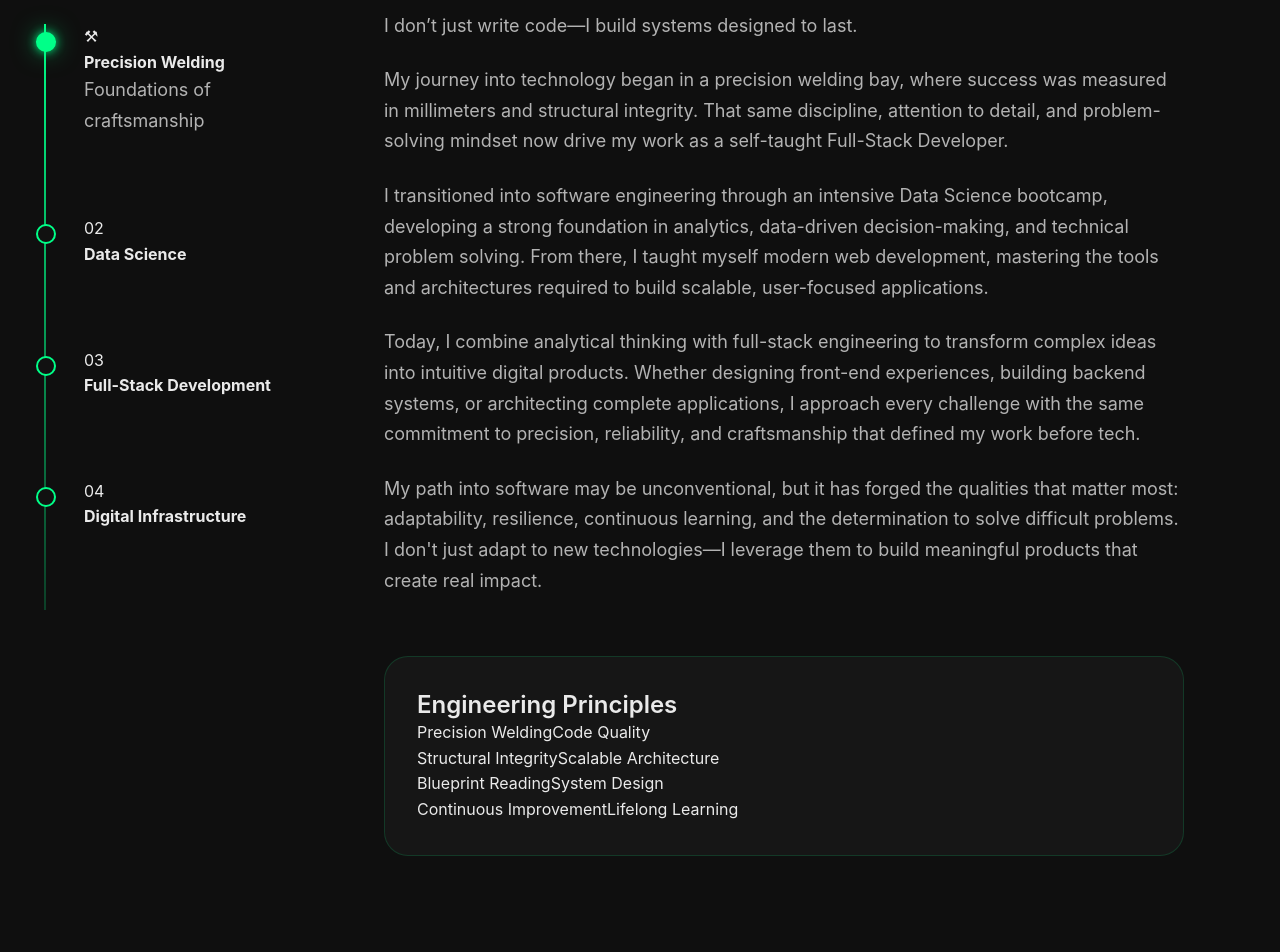
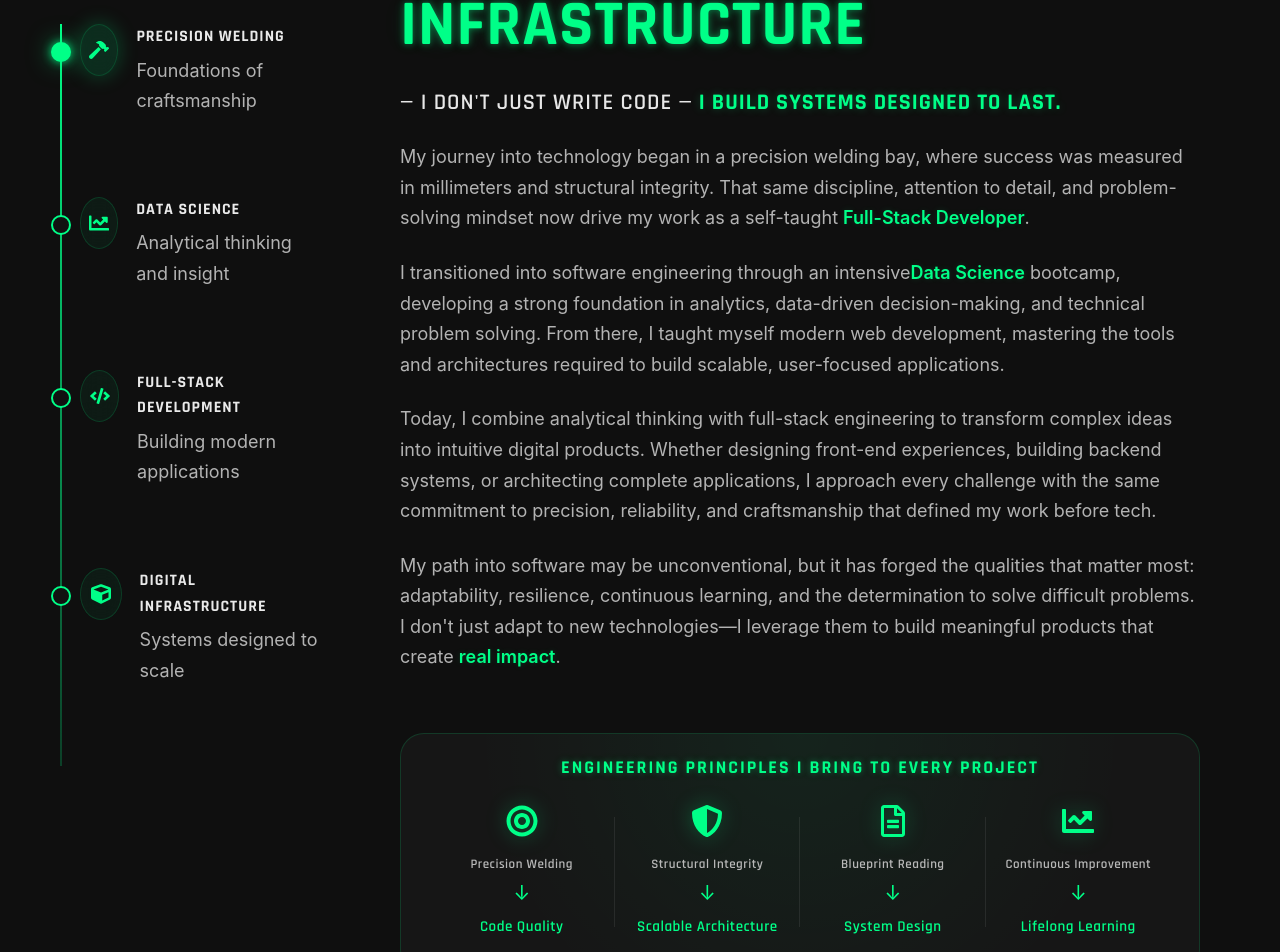
Before and after one commit to igbinedionelvis/elvis-portfolio-react, a React (Vite) app: page / in a window 1280 px wide. Shown: the part 976-1928 px from the top of the page. Built offline with nearby package versions, Linux system fonts and the light colour scheme.

Commit message:
feat(about): establish Iron-to-Infrastructure narrative system and engineering identity

```diff
--- a/src/components/About.jsx
+++ b/src/components/About.jsx
@@ -1,10 +1,21 @@
 import { motion } from "framer-motion";
+import {
+  FaHammer,
+  FaChartLine,
+  FaCode,
+  FaCube,
+  FaBullseye,
+  FaShieldAlt,
+  FaRegFileAlt
+} from "react-icons/fa";
 
 export default function About() {
   return (
     <section className="about" id="about">
 
-      <div className="about-container"></div><div className="about-story">
+      <div className="about-container">
+
+        <div className="about-story">
 
           <div className="timeline-column">
 
@@ -13,34 +24,53 @@ export default function About() {
             <div className="timeline-node active">
 
               <div className="timeline-icon">
-              ⚒
+                <FaHammer />
               </div>
 
               <div>
-
                 <h4>Precision Welding</h4>
-
-              <p>
-                Foundations of craftsmanship
-              </p>
-
+                <p>Foundations of craftsmanship</p>
               </div>
 
             </div>
 
             <div className="timeline-node">
-            <span>02</span>
+
+              <div className="timeline-icon">
+                <FaChartLine />
+              </div>
+
+              <div>
                 <h4>Data Science</h4>
+                <p>Analytical thinking and insight</p>
+              </div>
+
             </div>
 
             <div className="timeline-node">
-            <span>03</span>
+
+              <div className="timeline-icon">
+                <FaCode />
+              </div>
+
+              <div>
                 <h4>Full-Stack Development</h4>
+                <p>Building modern applications</p>
+              </div>
+
             </div>
 
             <div className="timeline-node">
-            <span>04</span>
+
+              <div className="timeline-icon">
+                <FaCube />
+              </div>
+
+              <div>
                 <h4>Digital Infrastructure</h4>
+                <p>Systems designed to scale</p>
+              </div>
+
             </div>
 
           </div>
@@ -52,23 +82,33 @@ export default function About() {
             </span>
 
             <h2>
-            FROM IRON TO INFRASTRUCTURE
+              FROM IRON TO{" "}
+              <span className="infrastructure-highlight">
+                INFRASTRUCTURE
+              </span>
             </h2>
 
-          <p>
-            I don’t just write code—I build systems designed to last.
+            <p className="mission-statement">
+              — I DON'T JUST WRITE CODE —
+              <span> I BUILD SYSTEMS DESIGNED TO LAST.</span>
             </p>
 
             <p>
               My journey into technology began in a precision welding bay,
               where success was measured in millimeters and structural integrity.
               That same discipline, attention to detail, and problem-solving mindset
-            now drive my work as a self-taught Full-Stack Developer.
+              now drive my work as a self-taught{" "}
+              <span className="story-highlight">
+                Full-Stack Developer
+              </span>.
             </p>
 
             <p>
               I transitioned into software engineering through an intensive
-            Data Science bootcamp, developing a strong foundation in analytics,
+              <span className="story-highlight">
+                Data Science
+              </span>{" "}
+              bootcamp, developing a strong foundation in analytics,
               data-driven decision-making, and technical problem solving.
               From there, I taught myself modern web development, mastering the
               tools and architectures required to build scalable, user-focused
@@ -89,33 +129,45 @@ export default function About() {
               the qualities that matter most: adaptability, resilience,
               continuous learning, and the determination to solve difficult
               problems. I don't just adapt to new technologies—I leverage them
-            to build meaningful products that create real impact.
+              to build meaningful products that create <span className="story-highlight">
+                real impact
+              </span>.
             </p>
 
             <div className="principles-panel">
 
               <h3>
-              Engineering Principles
+                ENGINEERING PRINCIPLES I BRING TO EVERY PROJECT
               </h3>
 
-            <div className="principle">
+              <div className="principles-row">
+
+                <div className="principle-item">
+                  <FaBullseye />
                   <span>Precision Welding</span>
-              <span>Code Quality</span>
+                  <div className="principle-arrow">↓</div>
+                  <strong>Code Quality</strong>
                 </div>
 
-            <div className="principle">
+                <div className="principle-item">
+                  <FaShieldAlt />
                   <span>Structural Integrity</span>
-              <span>Scalable Architecture</span>
+                  <div className="principle-arrow">↓</div>
+                  <strong>Scalable Architecture</strong>
                 </div>
 
-            <div className="principle">
+                <div className="principle-item">
+                  <FaRegFileAlt />
                   <span>Blueprint Reading</span>
-              <span>System Design</span>
+                  <div className="principle-arrow">↓</div>
+                  <strong>System Design</strong>
                 </div>
 
-            <div className="principle">
+                <div className="principle-item">
+                  <FaChartLine />
                   <span>Continuous Improvement</span>
-              <span>Lifelong Learning</span>
+                  <div className="principle-arrow">↓</div>
+                  <strong>Lifelong Learning</strong>
                 </div>
 
               </div>
@@ -124,6 +176,10 @@ export default function About() {
 
           </div>
 
-    </section>
+        </div>
+
+      </div>
+
+    </section >
   );
 }
--- a/src/styles.css
+++ b/src/styles.css
@@ -1,3 +1,5 @@
+@import url('https://fonts.googleapis.com/css2?family=Rajdhani:wght@500;600;700&display=swap');
+
 /* =========================
    GLOBAL RESET / BASE
 ========================= */
@@ -73,6 +75,7 @@ p {
   --content-sm: 600px;
   --content-md: 680px;
   --content-lg: 1440px;
+  --font-tech: 'Rajdhani', sans-serif;
 }
 
 /* =========================
@@ -851,13 +854,17 @@ p {
 }
 
 .about-tag {
+  font-family: var(--font-tech);
+
+  font-weight: 700;
+
   display: inline-block;
 
   color: #00ff88;
 
   font-size: 13px;
 
-  letter-spacing: 2px;
+  letter-spacing: 4px;
 
   text-transform: uppercase;
 
@@ -974,20 +981,29 @@ p {
 }
 
 .timeline-node {
+
   position: relative;
 
-  padding-left: 60px;
+  display: flex;
+
+  align-items: flex-start;
+
+  gap: 18px;
+
+  padding-left: 40px;
 
   margin-bottom: 80px;
 }
 
 .timeline-node::before {
+
   content: "";
 
   position: absolute;
 
-  left: 12px;
-  top: 8px;
+  left: 11px;
+
+  top: 18px;
 
   width: 16px;
   height: 16px;
@@ -1019,14 +1035,81 @@ p {
 }
 
 .story-content h2 {
+
+  font-family: var(--font-tech);
+
+  font-size: clamp(3rem, 5vw, 5rem);
+
+  font-weight: 700;
+
+  text-transform: uppercase;
+
+  letter-spacing: 1px;
+
+  line-height: 1;
+
   margin-bottom: 30px;
+
+  text-shadow:
+    0 0 12px rgba(255, 255, 255, .05);
+}
+
+.infrastructure-highlight {
+
+  color: #00ff88;
+
+  font-weight: 700;
+
+  text-shadow:
+    0 0 6px rgba(0, 255, 136, .35),
+    0 0 12px rgba(0, 255, 136, .20),
+    0 0 24px rgba(0, 255, 136, .08);
+}
+
+.mission-statement {
+
+  font-family: var(--font-tech);
+
+  font-size: clamp(1.1rem, 2vw, 1.4rem);
+
+  font-weight: 600;
+
+  letter-spacing: 1px;
+
+  text-transform: uppercase;
+
+  color: rgba(255, 255, 255, .9);
+
+  margin-bottom: 40px;
+
+  line-height: 1.4;
+}
+
+.mission-statement span {
+
+  color: #00ff88;
+
+  text-shadow:
+    0 0 8px rgba(0, 255, 136, .25);
+
+  font-weight: 700;
+}
+
+.story-highlight {
+
+  color: #00ff88;
+
+  font-weight: 600;
+
+  text-shadow:
+    0 0 6px rgba(0, 255, 136, .15);
 }
 
 .principles-panel {
 
   margin-top: 60px;
 
-  padding: 32px;
+  padding: 22px 28px;
 
   border-radius: 24px;
 
@@ -1035,6 +1118,214 @@ p {
 
   border:
     1px solid rgba(0, 255, 136, .15);
+}
+
+.principles-panel h3 {
+  font-family: var(--font-tech);
+
+  font-weight: 700;
+
+  letter-spacing: 3px;
+
+  color: #00ff88;
+
+  text-align: center;
+
+  text-transform: uppercase;
+
+  letter-spacing: 2px;
+
+  font-size: 18px;
+
+  margin-bottom: 14px;
+
+  text-shadow:
+    0 0 6px rgba(0, 255, 136, .25),
+    0 0 12px rgba(0, 255, 136, .15);
+}
+
+.principles-row {
+
+  display: grid;
+
+  grid-template-columns:
+    repeat(4, 1fr);
+
+  gap: 0;
+}
+
+.principle-item {
+
+  text-align: center;
+
+  padding: 12px 14px;
+
+  position: relative;
+}
+
+.principle-item strong {
+  font-family: var(--font-tech);
+
+  font-weight: 700;
+
+  letter-spacing: .5px;
+
+  color: #00ff88;
+
+  font-size: 15px;
+
+  font-weight: 600;
+
+  line-height: 1.4;
+
+  margin-top: 0;
+
+}
+
+.principles-panel {
+
+  max-width: 820px;
+
+  margin: 60px auto 0;
+}
+
+.principles-panel::before {
+
+  content: "";
+
+  position: absolute;
+
+  inset: 0;
+
+  background:
+    radial-gradient(circle at top,
+      rgba(0, 255, 136, .06),
+      transparent 70%);
+
+  pointer-events: none;
+}
+
+.principles-panel {
+  position: relative;
+}
+
+.principle-item:not(:last-child)::after {
+
+  content: "";
+
+  position: absolute;
+
+  right: 0;
+  top: 15%;
+
+  width: 1px;
+  height: 70%;
+
+  background:
+    rgba(255, 255, 255, .08);
+}
+
+.principle-item svg {
+
+  font-size: 32px;
+
+  color: #00ff88;
+
+  margin-bottom: 10px;
+
+  filter:
+    drop-shadow(0 0 10px rgba(0, 255, 136, .3));
+}
+
+.principle-item span {
+  font-family: var(--font-tech);
+
+  font-weight: 600;
+
+  letter-spacing: .5px;
+
+  display: block;
+
+  color: #b8b8b8;
+
+  line-height: 1.4;
+
+  margin-bottom: 4px;
+
+  white-space: nowrap;
+
+  font-size: 13px;
+}
+
+.principle-arrow {
+
+  color: #00ff88;
+
+  font-size: 20px;
+
+  margin: 4px 0;
+}
+
+.timeline-node h4 {
+
+  font-family: var(--font-tech);
+
+  font-weight: 700;
+
+  letter-spacing: 1px;
+
+  text-transform: uppercase;
+
+  margin-bottom: 6px;
+}
+
+.timeline-icon {
+
+  width: 52px;
+  height: 52px;
+
+  display: flex;
+  align-items: center;
+  justify-content: center;
+
+  border-radius: 50%;
+
+  color: #00ff88;
+
+  font-size: 20px;
+
+  background:
+    rgba(0, 255, 136, .05);
+
+  border:
+    1px solid rgba(0, 255, 136, .15);
+
+  backdrop-filter: blur(12px);
+
+  transition:
+    transform .3s ease,
+    box-shadow .3s ease,
+    border-color .3s ease;
+}
+
+.timeline-node:hover .timeline-icon {
+
+  transform: translateY(-3px);
+
+  border-color:
+    rgba(0, 255, 136, .35);
+
+  box-shadow:
+    0 0 25px rgba(0, 255, 136, .18);
+}
+
+.timeline-node.active .timeline-icon {
+
+  background:
+    rgba(0, 255, 136, .12);
+
+  box-shadow:
+    0 0 20px rgba(0, 255, 136, .25);
 }
 
 /* =========================
@@ -2595,6 +2886,17 @@ p {
 
     top: auto;
   }
+
+  .timeline-line {
+    left: 26px;
+  }
+
+  .principles-row {
+
+    grid-template-columns: 1fr;
+
+    gap: 20px;
+  }
 }
 
 @media (max-width: 480px) {
```
Lines whose indentation alone changed are shown as unchanged.
